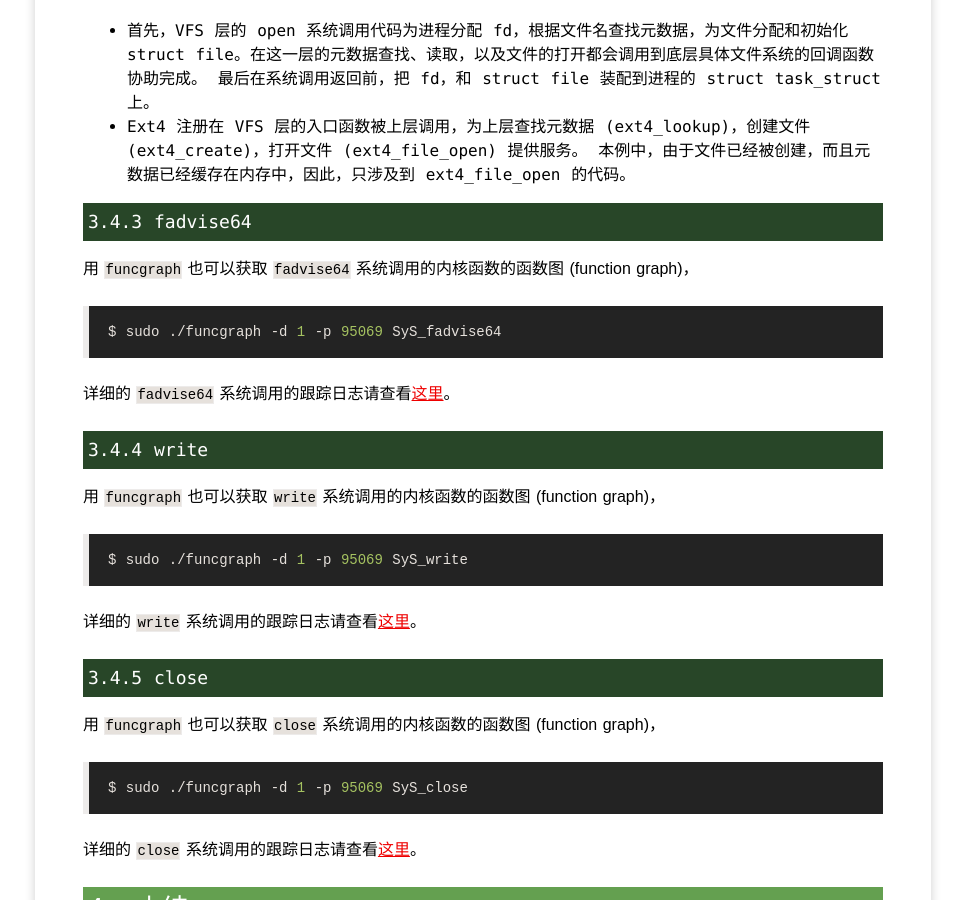
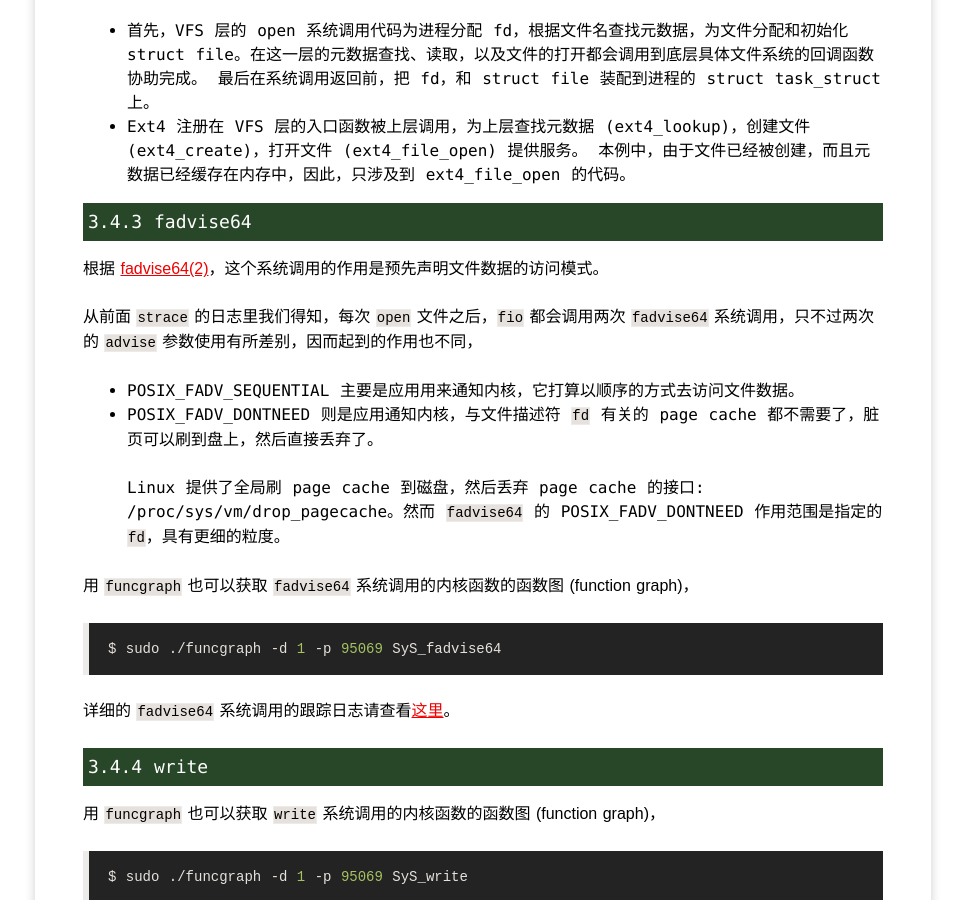
Before and after one commit to yangoliver/yangoliver.github.io, a Jekyll site: the page built from _posts/2016/2016-07-10-linux-block-driver-basic-2.md, in a window 1280 px wide and 900 px high, scrolled down 9661 px. Shown: the whole window, without its empty margins (157-1122 px from the left). Built offline with Jekyll 4.4.1, drawn with Linux system fonts in a browser that asks for light colours; comment, search, counter and statistics services are not loaded.

Commit message:
added fadvise64 contents for advise flagsimplementation

```diff
--- a/_posts/2016/2016-07-10-linux-block-driver-basic-2.md
+++ b/_posts/2016/2016-07-10-linux-block-driver-basic-2.md
@@ -369,6 +369,15 @@ Linux 源码树里的 [Documentation/trace/ftrace.txt](https://github.com/torval
 
 #### 3.4.3 fadvise64
 
+根据 [fadvise64(2)](http://linux.die.net/man/2/fadvise64)，这个系统调用的作用是预先声明文件数据的访问模式。
+
+从前面 `strace` 的日志里我们得知，每次 `open` 文件之后，`fio` 都会调用两次 `fadvise64` 系统调用，只不过两次的 `advise` 参数使用有所差别，因而起到的作用也不同，
+
+- POSIX_FADV_SEQUENTIAL 主要是应用用来通知内核，它打算以顺序的方式去访问文件数据。
+- POSIX_FADV_DONTNEED 则是应用通知内核，与文件描述符 `fd` 有关的 page cache 都不需要了，脏页可以刷到盘上，然后直接丢弃了。
+
+  Linux 提供了全局刷 page cache 到磁盘，然后丢弃 page cache 的接口: /proc/sys/vm/drop_pagecache。然而 `fadvise64` 的 POSIX_FADV_DONTNEED 作用范围是指定的 `fd`，具有更细的粒度。
+
 用 `funcgraph` 也可以获取 `fadvise64` 系统调用的内核函数的函数图 (function graph)，
 
 	$ sudo ./funcgraph -d 1 -p 95069 SyS_fadvise64
```
